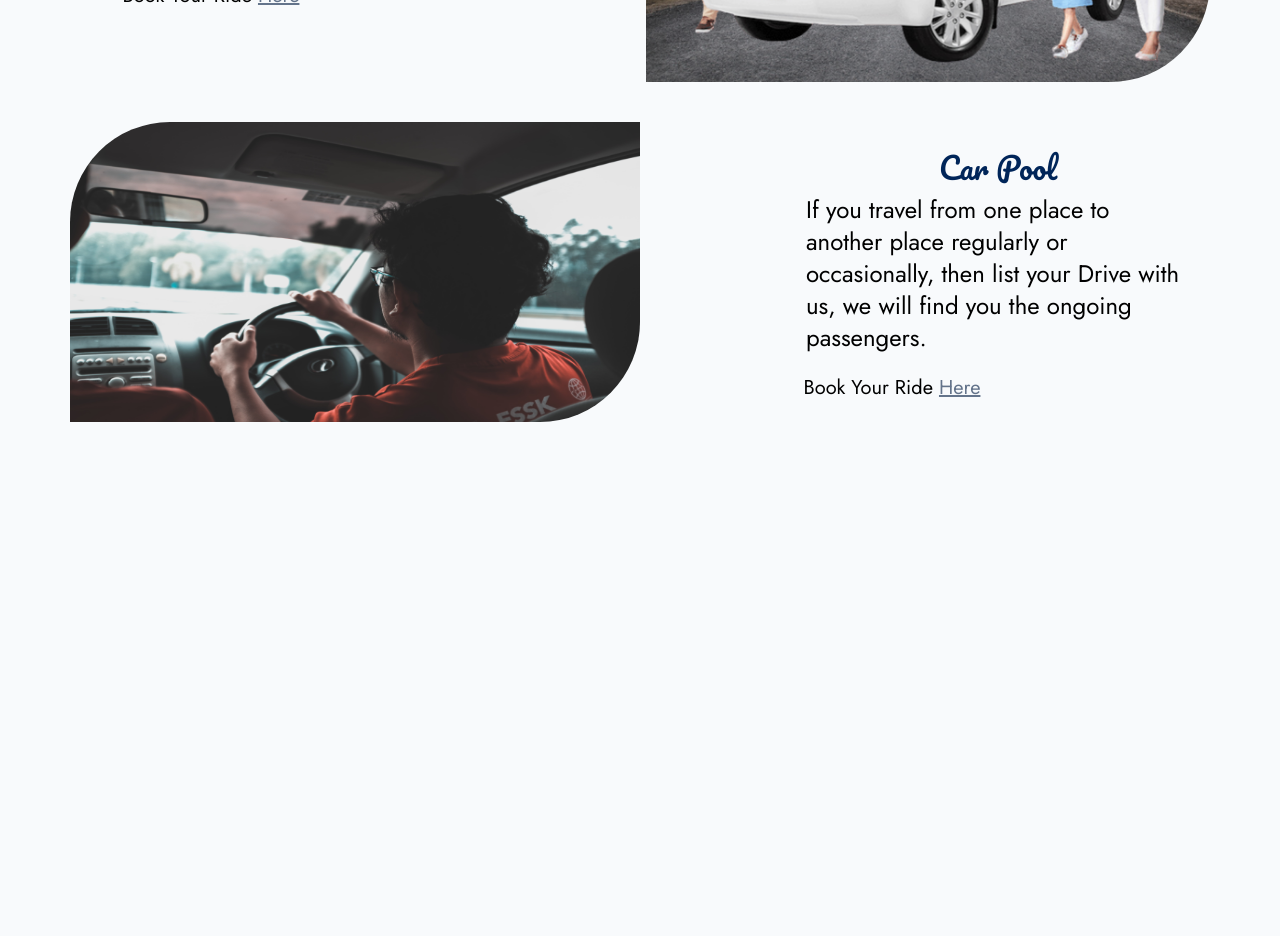
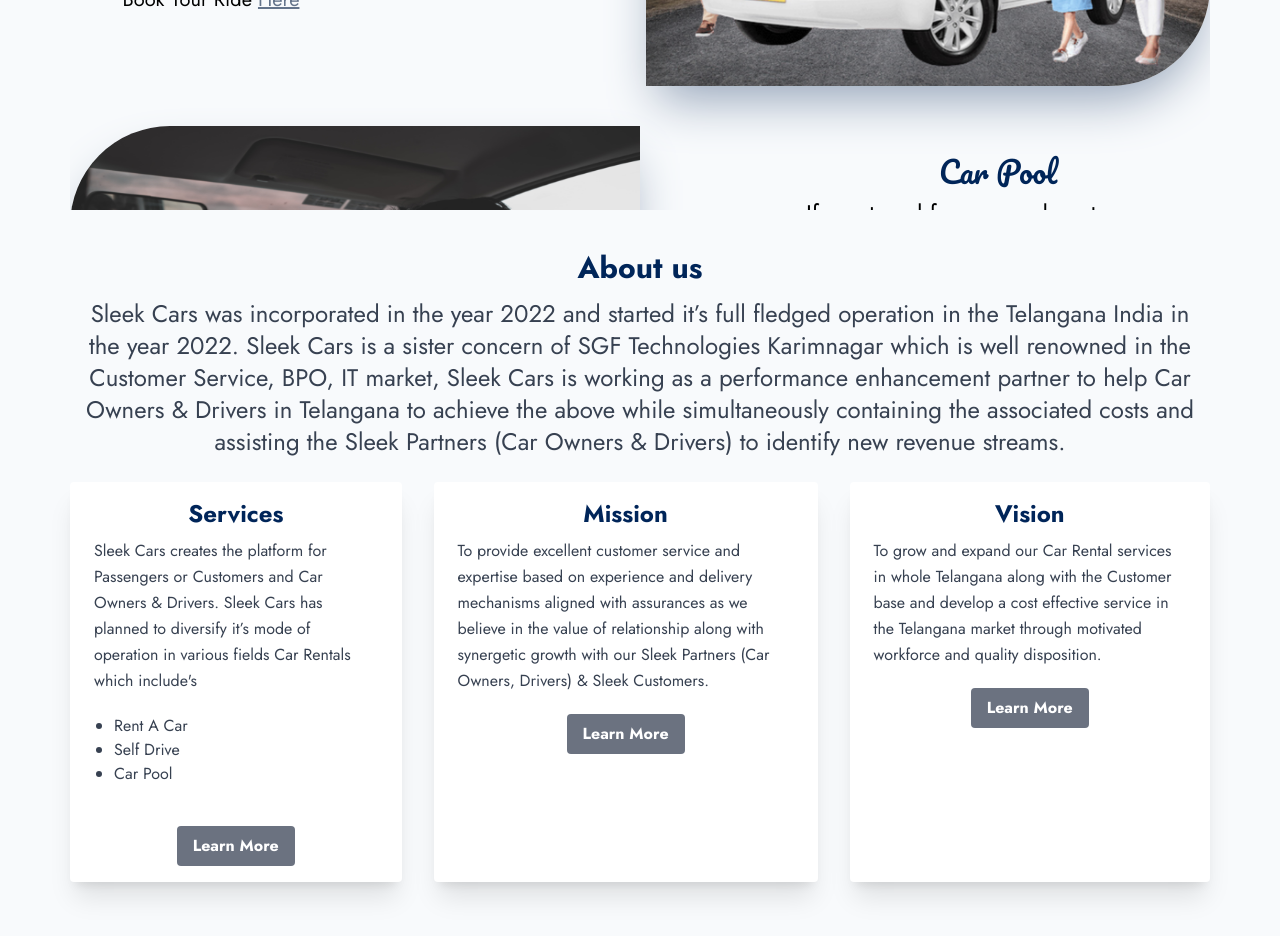
Before and after one commit to Ironman72/sleekCars-v-1, a React (Create React App) app: page / in a window 1280 px wide. Shown: the part 1440-2376 px from the top of the page. Before the commit the page ends 1862 px from the top, so only its background shows below. Built offline with nearby package versions, Linux system fonts and the light colour scheme.

Commit message:
About Page Completed

```diff
--- a/public/index.html
+++ b/public/index.html
@@ -24,7 +24,7 @@
       work correctly both with client-side routing and a non-root public URL.
       Learn how to configure a non-root public URL by running `npm run build`.
     -->
-    <title>React App</title>
+    <title>Sleek Car Rentals</title>
   </head>
   <body>
     <noscript>You need to enable JavaScript to run this app.</noscript>
--- a/src/App.js
+++ b/src/App.js
@@ -1,5 +1,6 @@
 import React from 'react';
 import NavBar from './components/NavBar';
+import About from './pages/About';
 import Homepage from './pages/Homepage';
 import Services from './pages/Services';
 
@@ -10,6 +11,7 @@ const App = () => {
       <div className='bg-slate-50 w-full h-screen'>
         <Homepage />
         <Services/>
+        <About/>
       </div>
     </>
   )
--- a/src/pages/About.jsx
+++ b/src/pages/About.jsx
@@ -1,9 +1,74 @@
-import React from 'react'
+import React from 'react';
 
 const About = () => {
   return (
-    <div>About</div>
+    <div className='justify-center max-w-[1140px] h-screen mx-auto mt-10'>
+      {/* Main Paragraph */}
+      <div className='w-full'>
+        <h1 className='text-center text-3xl font-bold text-[#002559]'>About us</h1>
+        <div className='flex items-center justify-center p-3 mx-auto'>
+          <h1 className='text-center sm:text-2xl text-xl text-gray-700'>
+            Sleek Cars  was incorporated in the year 2022 and started it’s full fledged operation in the Telangana India in the year 2022. Sleek Cars is a sister concern of SGF Technologies Karimnagar which is well renowned in the Customer Service, BPO, IT market, Sleek Cars is working as a performance enhancement partner to help Car Owners & Drivers in Telangana to achieve the above while simultaneously containing the associated costs and assisting the Sleek Partners (Car Owners & Drivers)  to identify new revenue streams.
+          </h1>
+        </div>
+      </div>
+      {/* Cards */}
+      {/* Cards Main Div or container */}
+      <div className='sm:flex gap-8 mx-auto  justify-center'>
+        {/* card One */}
+        <div class="max-w-sm bg-white rounded mt-3 shadow-xl">
+          <div class="px-6 py-4">
+            <div class="font-bold text-2xl text-[#002559] mb-2 text-center ">Services</div>
+            <p class="text-gray-700 text-base leading-relaxed">
+              Sleek Cars creates the platform for Passengers or Customers and Car Owners & Drivers.
+              Sleek Cars has planned to diversify it’s mode of operation in various fields Car Rentals which include's
+            </p>
+            <ul className=' list-disc px-5 py-5 text-gray-700'>
+              <li>Rent A Car</li>
+              <li>Self Drive</li>
+              <li>Car Pool</li>
+            </ul>
+            <div className='flex items-center justify-center'>
+              <button class="bg-gray-500 hover:bg-gray-700 text-white font-bold py-2 px-4 rounded mt-5">
+                Learn More
+              </button>
+            </div>
+          </div>
+        </div>
+        {/* Card 2 */}
+        <div class="max-w-sm bg-white rounded mt-3 shadow-xl">
+          <div class="px-6 py-4">
+            <div class="font-bold text-2xl text-[#002559] mb-2 text-center">Mission</div>
+            <p class="text-gray-700 text-base leading-relaxed">
+              To provide excellent customer service and expertise based on experience and delivery mechanisms aligned with assurances as we believe in the value of relationship along with synergetic growth with our Sleek Partners (Car Owners, Drivers)  & Sleek Customers.
+            </p>
+            <div className='flex items-center justify-center'>
+              <button class="bg-gray-500 hover:bg-gray-700 text-white font-bold py-2 px-4 rounded mt-5">
+                Learn More
+              </button>
+            </div>
+          </div>
+        </div>
+        {/* Card Three */}
+        <div class="max-w-sm bg-white rounded mt-3 shadow-xl">
+          <div class="px-6 py-4">
+            <div class="font-bold text-2xl text-[#002559] mb-2 text-center">Vision</div>
+            <p class="text-gray-700 text-base leading-relaxed">
+              To grow and expand our Car Rental services in whole Telangana along with the Customer base and develop a cost effective service in the Telangana market through motivated workforce and quality disposition.
+            </p>
+
+            <div className='flex items-center justify-center'>
+              <button class="bg-gray-500 hover:bg-gray-700 text-white font-bold py-2 px-4 rounded mt-5">
+                Learn More
+              </button>
+            </div>
+          </div>
+        </div>
+      </div>
+    </div>
+
   )
+
 }
 
 export default About
--- a/src/pages/Services.jsx
+++ b/src/pages/Services.jsx
@@ -8,46 +8,46 @@ const Services = () => {
   return (
     <>
       {/* main div */}
-      <div className='max-w-[1140px] w-screen h-[90vh] mt-5 mx-auto'>
+      <div className='max-w-[1140px] w-screen h-full  mt-5 mx-auto overflow-auto  overscroll-auto'>
         {/* title */}
-        <h1 className='text-center text-4xl mt-2 text-[#002559] font-bold mb-5'>Services We Offer</h1>
+        <h1 className='text-center text-3xl mt-2 text-[#002559] font-bold mb-5'>Services We Offer</h1>
         {/* grid Container */}
-        <div className='sm:grid sm:grid-cols-2 justify-center gap-3'>
+        <div className='sm:grid sm:grid-cols-2  justify-center gap-3'>
 
           {/*  */}
           {/* First Image */}
           <div className='h-full w-full '>
             {/* Image container */}
-            <img src={RentCar} alt='rentcar' className='rounded-tl-[100px] rounded-br-[100px] h-[300px] justify-center items-center object-cover' />
+            <img src={RentCar} alt='rentcar' className='rounded-tl-[100px] rounded-br-[100px] h-[300px] justify-center items-center object-cover shadow-2xl shadow-slate-400' />
           </div>
           {/* Text Container */}
           <div className='h-[300px] justify-center items-center'>
             <p className='font-cursive text-3xl mt-2 text-[#002559] text-center '>Rent a car</p>
-            <p className='text-2xl max-w-sm text-justify mt-2'>Book a Car with <span className='text-[#002559] font-bold'>Sleek Cars</span> along with a Professional Driver's We Have 100% Professionals Drivers with 5+ Years Experience in Driving</p>
-            <p className='text-xl mt-5 text-center sm:w-[50%]'>Book Your Ride <span className='underline text-slate-500'>Here</span></p>
+            <p className='sm:text-2xl max-w-sm text-justify mt-2'>Book a Car with <span className='text-[#002559] font-bold'>Sleek Cars</span> along with a Professional Driver's We Have 100% Professionals Drivers with 5+ Years Experience in Driving</p>
+            <p className='sm:text-xl mt-5 text-center sm:w-[50%]'>Book Your Ride <span className='underline text-slate-500'>Here</span></p>
           </div>
 
           {/*  */}
           {/* Second Image */}
           <div className='h-full w-full sm:order-last'>
             {/* Image container */}
-            <img src={SelfCar} alt='selfcar' className='rounded-tl-[100px] rounded-br-[100px] h-[300px] w-full justify-center items-center object-fill' />
+            <img src={SelfCar} alt='selfcar' className='rounded-tl-[100px] rounded-br-[100px] h-[300px] w-full justify-center items-center object-fill shadow-2xl shadow-slate-400' />
           </div>
           {/* Text Container */}
           <div className='h-[300px]'>
             <p className='font-cursive text-3xl mt-2 text-[#002559] text-center sm:text-center'>Book Self Drive</p>
-            <p className='text-2xl max-w-sm text-justify  mx-5 mt-2'>Book a Car with <span className='text-[#002559] font-bold '>Sleek Cars</span> along with a Professional Driver's We Have 100% Professionals Drivers with 5+ Years Experience in Driving</p>
-            <p className='text-xl mt-5 text-center sm:w-[50%]'>Book Your Ride <span className='underline text-slate-500'>Here</span></p>
+            <p className='sm:text-2xl max-w-sm text-justify  mx-5 mt-2'>Book a Car with <span className='text-[#002559] font-bold '>Sleek Cars</span> along with a Professional Driver's We Have 100% Professionals Drivers with 5+ Years Experience in Driving</p>
+            <p className='sm:text-xl mt-5 text-center sm:w-[50%]'>Book Your Ride <span className='underline text-slate-500'>Here</span></p>
           </div>
         </div>
 
         {/* third row */}
-        <div className='md:flex sm:justify-between sm:items-center sm:w-full sm:h-[300px] sm:mt-10 h-[300px]'>
-          <img src={CarPool} alt="pool" className='rounded-tl-[100px] rounded-br-[100px] h-[300px] sm:w-[50%] justify-center items-center object-fill' />
+        <div className='md:flex sm:justify-between sm:items-center sm:w-full sm:h-[300px] sm:mt-10 mt-0 mb-10 h-[300px]'>
+          <img src={CarPool} alt="pool" className='rounded-tl-[100px] rounded-br-[100px] h-[300px] sm:w-[50%] justify-center items-center object-fill shadow-2xl shadow-slate-400' />
           <div className='flex flex-col  justify-end'>
             <p className='font-cursive text-3xl mt-2 text-[#002559] text-center sm:text-center'>Car Pool</p>
-            <p className='text-2xl max-w-sm sm:text-start mx-5 mt-2'>If you travel from one place to another place regularly or occasionally, then list your Drive with us, we will find you the ongoing passengers.</p>
-            <p className='text-xl mt-5 text-center sm:w-[50%] sm:text-center'>Book Your Ride <span className='underline text-slate-500'>Here</span></p>
+            <p className='sm:text-2xl max-w-sm sm:text-start mx-5 mt-2'>If you travel from one place to another place regularly or occasionally, then list your Drive with us, we will find you the ongoing passengers.</p>
+            <p className='sm:text-xl mt-5 text-center sm:w-[50%] sm:text-center'>Book Your Ride <span className='underline text-slate-500'>Here</span></p>
           </div>
         </div>
         {/* last div below this comment */}
```
